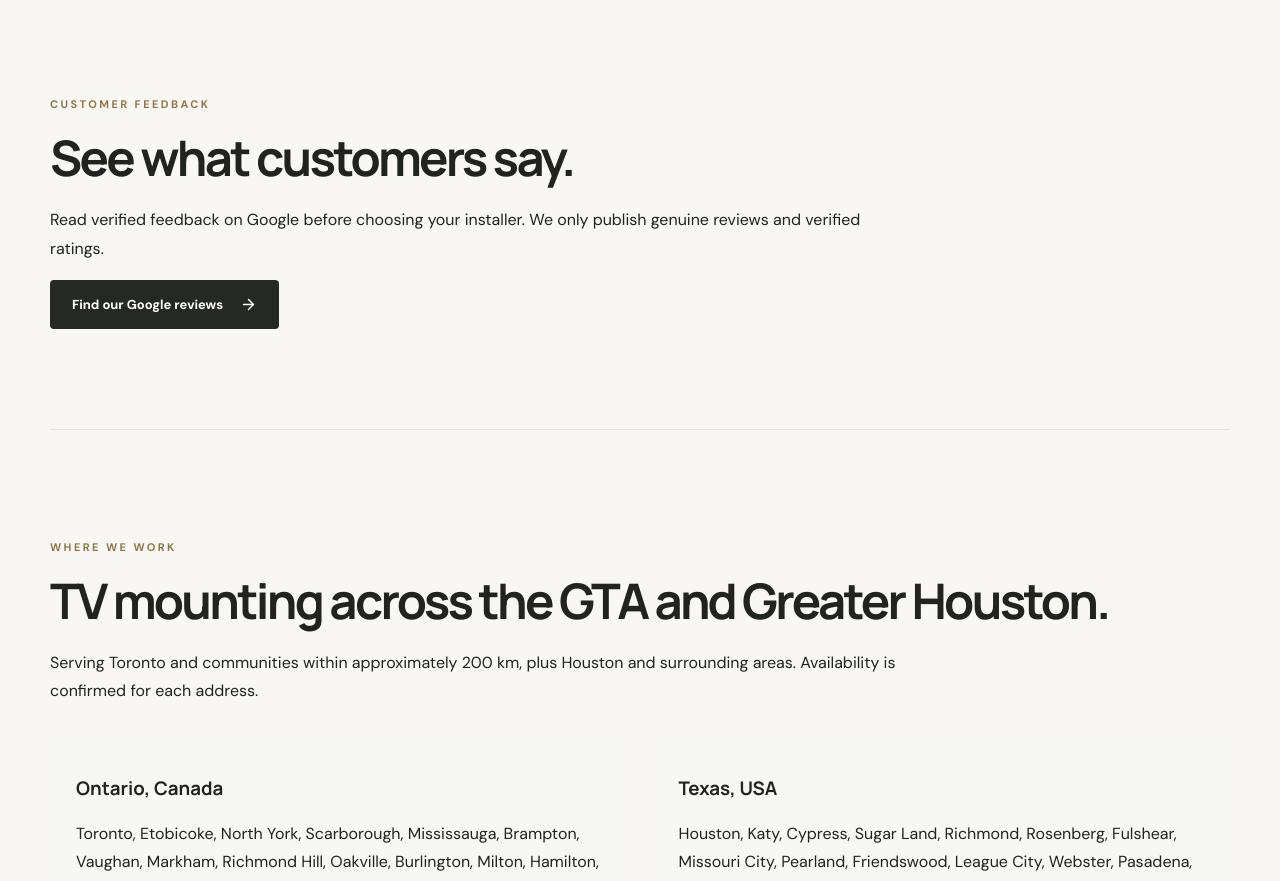
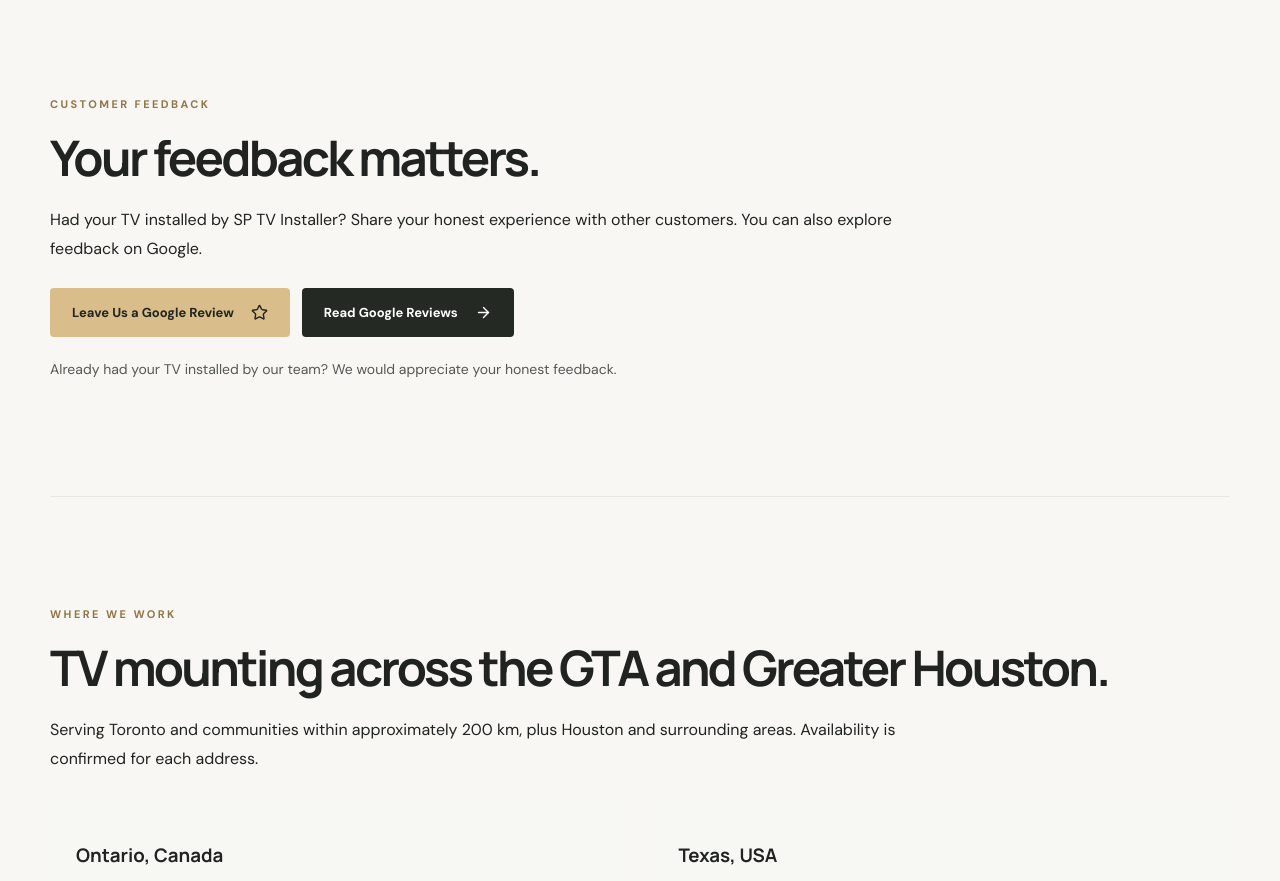
Before and after one commit to spnetworks0929/sptvinstaller, a Next.js app: page / in a window 1280 px wide. Shown: the part 4640-5521 px from the top of the page. Built offline with nearby package versions, Linux system fonts and the light colour scheme.

Commit message:
Update page.tsx

```diff
--- a/app/page.tsx
+++ b/app/page.tsx
@@ -34,6 +34,7 @@ export default function Home() {
         <a className="topContact emailTop" href="mailto:info@sptvinstaller.com">
           info@sptvinstaller.com
         </a>
+
         <Link className="navcta" href="/book">
           Book installation <ArrowRight size={16} />
         </Link>
@@ -241,6 +242,7 @@ export default function Home() {
               </div>
             ))}
           </div>
+
           <h3 className="animationHeading">
             See how professional TV mounting works
           </h3>
@@ -257,21 +259,52 @@ export default function Home() {
           </div>
         </section>
 
+        {/* GOOGLE REVIEWS SECTION */}
         <section id="reviews" className="section wrap extraSection">
           <div className="eyebrow">CUSTOMER FEEDBACK</div>
-          <h2>See what customers say.</h2>
+          <h2>Your feedback matters.</h2>
           <p>
-            Read verified feedback on Google before choosing your installer.
-            We only publish genuine reviews and verified ratings.
+            Had your TV installed by SP TV Installer? Share your honest experience
+            with other customers. You can also explore feedback on Google.
           </p>
+
+          <div
+            style={{
+              display: 'flex',
+              gap: '12px',
+              flexWrap: 'wrap',
+              marginTop: '24px',
+            }}
+          >
+            <a
+              className="btn gold"
+              href="https://g.page/r/CbEssiIgFwRSEBM/review"
+              target="_blank"
+              rel="noopener noreferrer"
+            >
+              Leave Us a Google Review <Star size={17} />
+            </a>
+
             <a
               className="btn dark"
               href="https://www.google.com/search?q=SP+TV+Installer+reviews"
               target="_blank"
               rel="noopener noreferrer"
             >
-            Find our Google reviews <ArrowRight size={17} />
+              Read Google Reviews <ArrowRight size={17} />
             </a>
+          </div>
+
+          <p
+            style={{
+              fontSize: '14px',
+              marginTop: '20px',
+              opacity: 0.75,
+            }}
+          >
+            Already had your TV installed by our team?
+            We would appreciate your honest feedback.
+          </p>
         </section>
 
         <section id="areas" className="section wrap extraSection">
```
Lines whose indentation alone changed are shown as unchanged.
